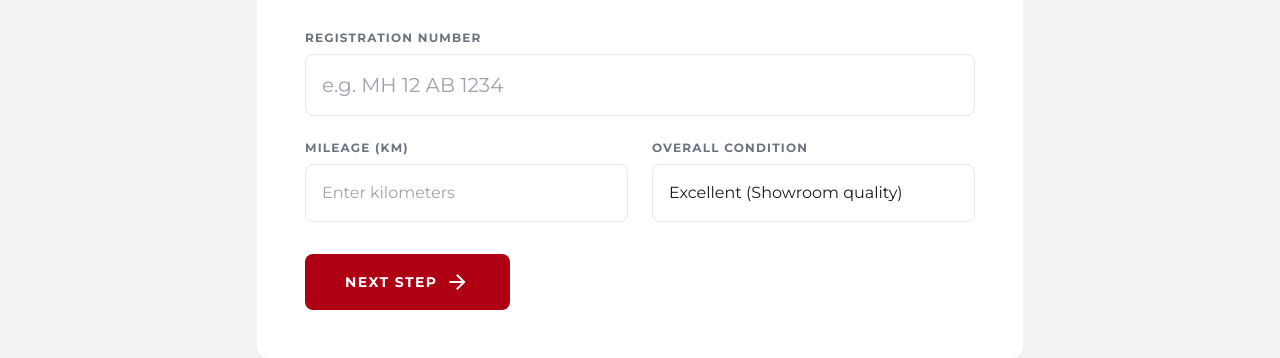
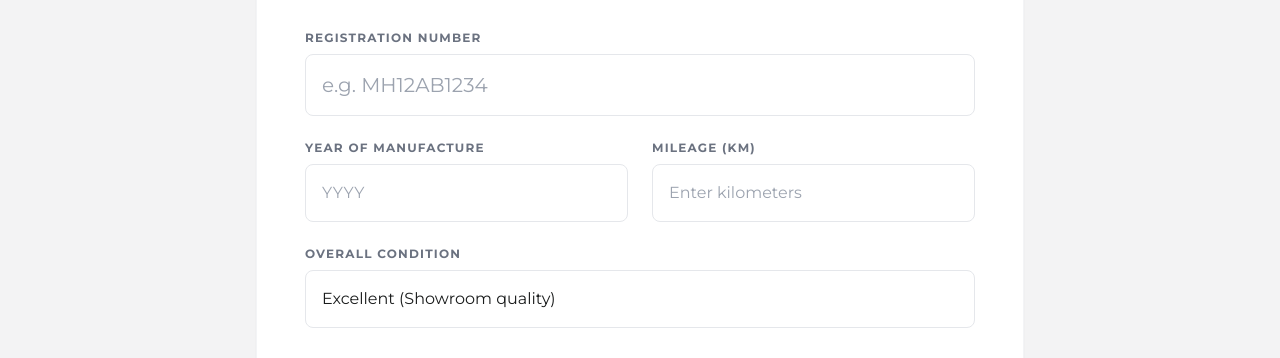
Before and after one commit to alysajad/NipponUcars, a Next.js app in the folder frontend/: page /sell in a window 1280 px wide. Shown: the part 827-1185 px from the top of the page. Built offline with nearby package versions, Linux system fonts and the light colour scheme; no server answers.

Commit message:
chnages done as per requirements stated

```diff
--- a/frontend/src/app/sell/page.jsx
+++ b/frontend/src/app/sell/page.jsx
@@ -19,6 +19,7 @@ export default function SellPage() {
   const [isSubmitted, setIsSubmitted] = useState(false);
   const [formData, setFormData] = useState({
     regNumber: '',
+    year: '',
     mileage: '',
     condition: 'Excellent (Showroom quality)',
     fullName: '',
@@ -48,7 +49,12 @@ export default function SellPage() {
 
   const handleInputChange = (e) => {
     const { name, value } = e.target;
-    setFormData(prev => ({ ...prev, [name]: value }));
+    if (name === 'regNumber') {
+      const sanitized = value.replace(/[\s-]/g, '').toUpperCase();
+      setFormData(prev => ({ ...prev, [name]: sanitized }));
+    } else {
+      setFormData(prev => ({ ...prev, [name]: value }));
+    }
   };
 
   useEffect(() => {
@@ -91,6 +97,7 @@ export default function SellPage() {
         vehicle_interest: formData.regNumber,
         lead_type: 'valuation',
         vehicle_specs: {
+          year: formData.year,
           mileage: formData.mileage,
           condition: formData.condition,
           preferred_date: formData.preferredDate,
@@ -99,7 +106,7 @@ export default function SellPage() {
       });
       setIsSubmitted(true);
       setFormData({
-        regNumber: '', mileage: '', condition: 'Excellent (Showroom quality)',
+        regNumber: '', year: '', mileage: '', condition: 'Excellent (Showroom quality)',
         fullName: '', email: '', phone: '', preferredDate: '', center: 'Nippon U-CARS Main Hub'
       });
     } catch (err) {
@@ -206,13 +213,17 @@ export default function SellPage() {
                   <div className="grid grid-cols-1 md:grid-cols-2 gap-6">
                     <div className="col-span-1 md:col-span-2">
                       <label className="block text-xs font-bold mb-2 uppercase tracking-widest text-gray-500 focus-within:text-primary transition-colors">Registration Number</label>
-                      <input name="regNumber" value={formData.regNumber} onChange={handleInputChange} className="w-full p-4 border border-gray-200 rounded-lg focus:border-primary focus:ring-1 focus:ring-primary outline-none transition-all text-xl font-bold uppercase placeholder:normal-case placeholder:font-normal" placeholder="e.g. MH 12 AB 1234" type="text" required />
+                      <input name="regNumber" value={formData.regNumber} onChange={handleInputChange} pattern="^[A-Z0-9]{10}$" title="Vehicle registration number must be exactly 10 alphanumeric characters (e.g. MH12AB1234)" maxLength="10" className="w-full p-4 border border-gray-200 rounded-lg focus:border-primary focus:ring-1 focus:ring-primary outline-none transition-all text-xl font-bold uppercase placeholder:normal-case placeholder:font-normal" placeholder="e.g. MH12AB1234" type="text" required />
+                    </div>
+                    <div>
+                      <label className="block text-xs font-bold mb-2 uppercase tracking-widest text-gray-500">Year of Manufacture</label>
+                      <input name="year" value={formData.year} onChange={handleInputChange} min="1990" max={new Date().getFullYear()} className="w-full p-4 border border-gray-200 rounded-lg focus:border-primary focus:ring-1 focus:ring-primary outline-none transition-all" placeholder="YYYY" type="number" required />
                     </div>
                     <div>
                       <label className="block text-xs font-bold mb-2 uppercase tracking-widest text-gray-500">Mileage (km)</label>
                       <input name="mileage" value={formData.mileage} onChange={handleInputChange} className="w-full p-4 border border-gray-200 rounded-lg focus:border-primary focus:ring-1 focus:ring-primary outline-none transition-all" placeholder="Enter kilometers" type="number" required />
                     </div>
-                    <div>
+                    <div className="col-span-1 md:col-span-2">
                       <label className="block text-xs font-bold mb-2 uppercase tracking-widest text-gray-500">Overall Condition</label>
                       <select name="condition" value={formData.condition} onChange={handleInputChange} className="w-full p-4 border border-gray-200 rounded-lg focus:border-primary focus:ring-1 focus:ring-primary outline-none transition-all appearance-none bg-white">
                         <option>Excellent (Showroom quality)</option>
```
